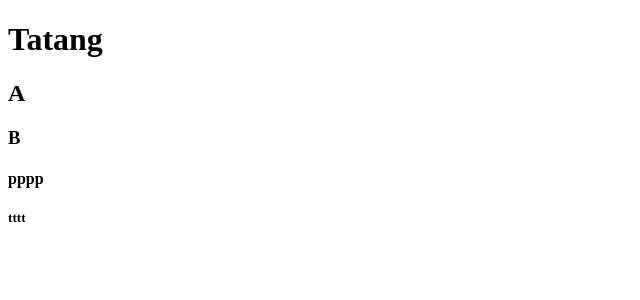
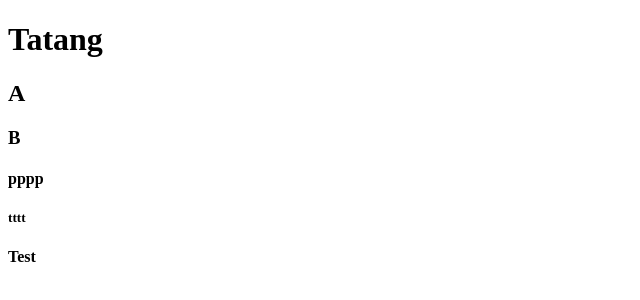
Before and after one commit to angga657/tutorial, a plain HTML site: page index.html in a window 1280 px wide. Shown: the full height of the page, 0-640 px from the left. Drawn offline with Linux system fonts and the light colour scheme.

Commit message:
penambahan bold

```diff
--- a/index.html
+++ b/index.html
@@ -11,5 +11,6 @@
 <h3>B</h3>
 <h4>pppp</h4>
 <h5>tttt</h5>
+<B>Test</B>
 </body>
 </html>
```
